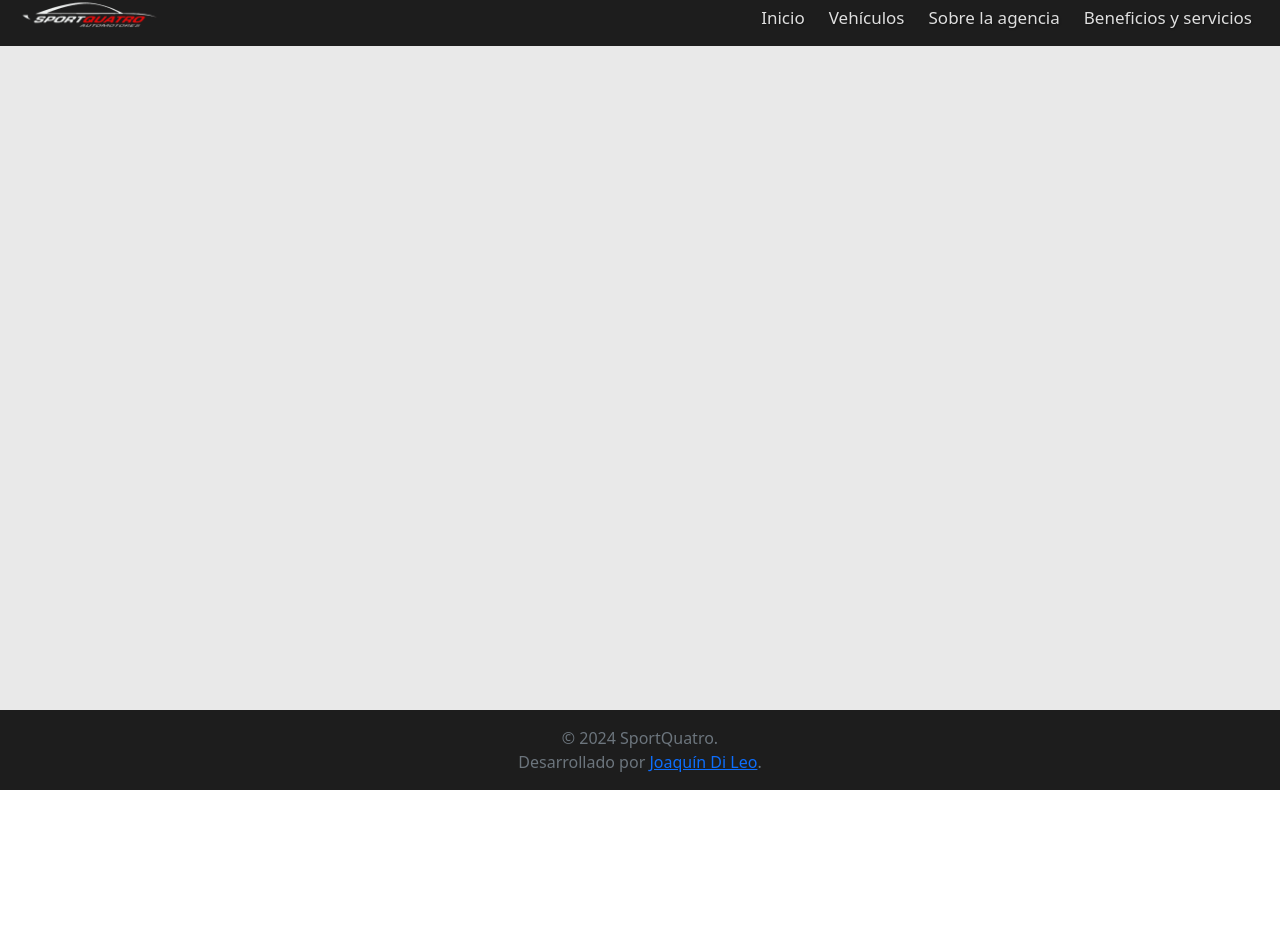
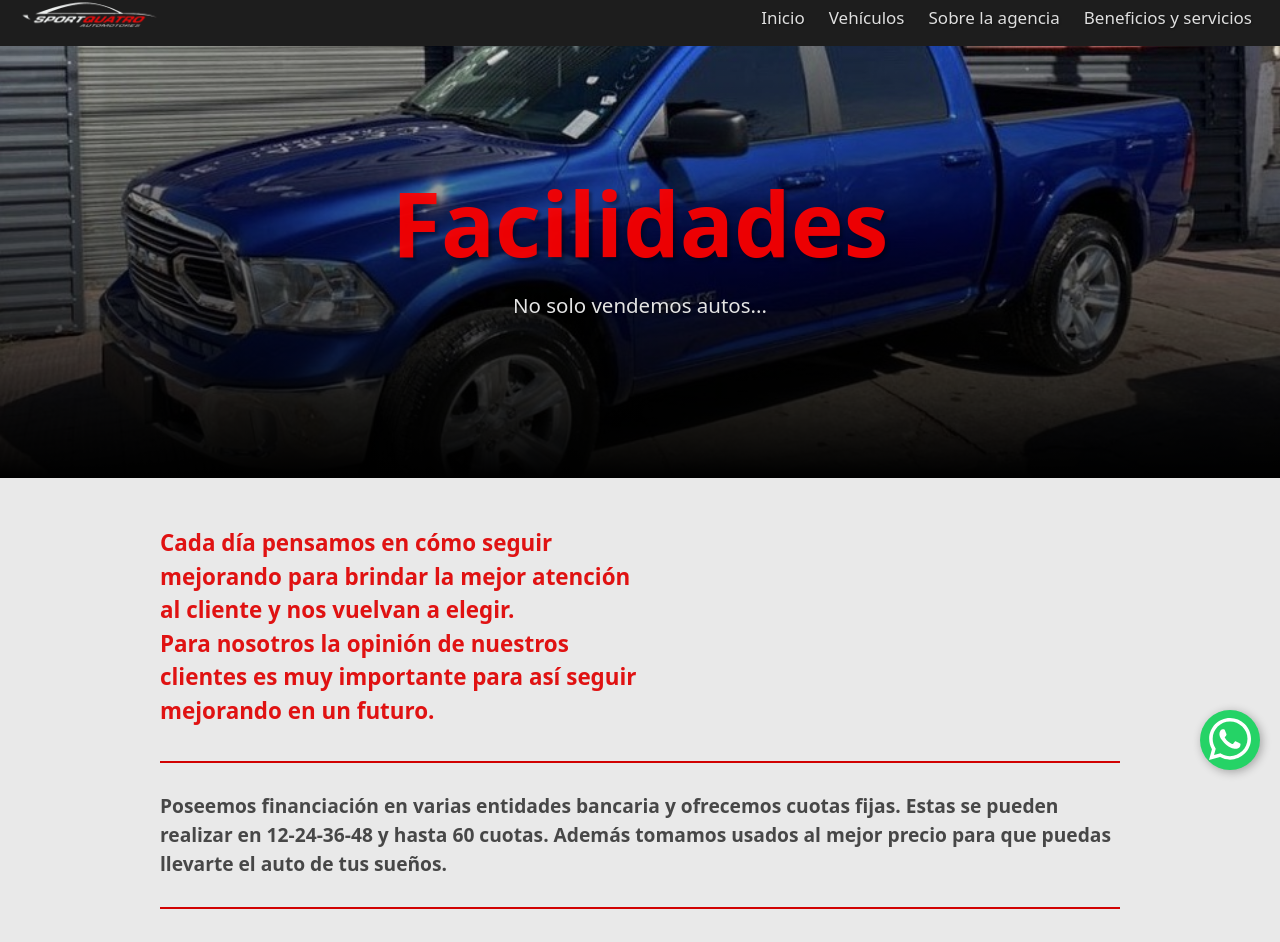
Before and after one commit to dileo24/SportQuatro, a React (Vite) app in the folder client/: page /beneficios in a window 1280 px wide. Shown: the part 10-952 px from the top of the page. Before the commit the page ends 800 px from the top, so only its background shows below. Built offline with nearby package versions, Linux system fonts and the light colour scheme; no server answers.

Commit message:
pantalla beneficios, botón wpp

```diff
--- a/client/package.json
+++ b/client/package.json
@@ -10,6 +10,9 @@
     "preview": "vite preview"
   },
   "dependencies": {
+    "@fortawesome/fontawesome-svg-core": "^6.7.2",
+    "@fortawesome/free-brands-svg-icons": "^6.7.2",
+    "@fortawesome/react-fontawesome": "^0.2.2",
     "axios": "^1.7.9",
     "bootstrap": "^5.3.3",
     "react": "^18.3.1",
--- a/client/src/App.jsx
+++ b/client/src/App.jsx
@@ -11,6 +11,7 @@ import PruebaContext from "./views/PruebaContext";
 import Catalogo from "./views/Catalogo/Catalogo";
 import Beneficios from "./views/Beneficios/Beneficios";
 import About from "./views/About/About";
+import Wpp from "./components/Wpp/Wpp";
 
 function App() {
 	return (
@@ -27,6 +28,7 @@ function App() {
 					<Route path="/pruebacontext" element={<PruebaContext />} />
 				</Routes>
 			</main>
+			<Wpp />
 			<Footer />
 		</div>
 	);
--- a/client/src/components/Novedades/Novedades.css
+++ b/client/src/components/Novedades/Novedades.css
@@ -1,8 +1,9 @@
 .nov-cards-container{
     display: flex;
     align-items: center;
-    justify-content: space-between;
+    justify-content: space-around;
     padding: 0 2rem;
+    margin-top: 2rem;
 }
 
 
--- /dev/null
+++ b/client/src/components/Wpp/Wpp.css
@@ -0,0 +1,22 @@
+.float {
+    position: fixed;
+    width: 60px;
+    height: 60px;
+    bottom: 20px;
+    right: 20px;
+    background-color: #25d366;
+    color: white;
+    border-radius: 50%;
+    display: flex;
+    align-items: center;
+    justify-content: center;
+    font-size: 24px;
+    box-shadow: 2px 2px 10px rgba(0, 0, 0, 0.3);
+    transition: background-color 0.3s ease, transform 0.3s ease;
+    padding-bottom: 2.5px;
+}
+
+.float:hover {
+    background-color: #128C7E;
+    transform: scale(1.1);
+}
--- /dev/null
+++ b/client/src/components/Wpp/Wpp.jsx
@@ -0,0 +1,12 @@
+import React from "react";
+import { FontAwesomeIcon } from "@fortawesome/react-fontawesome";
+import { faWhatsapp } from "@fortawesome/free-brands-svg-icons";
+import "./Wpp.css";
+
+export default function Wpp() {
+	return (
+		<a href="https://api.whatsapp.com/send?phone=3516863857" target="_blank" rel="noopener noreferrer" className="float">
+			<FontAwesomeIcon icon={faWhatsapp} size="2x" />
+		</a>
+	);
+}
--- a/client/src/views/Beneficios/Beneficios.css
+++ b/client/src/views/Beneficios/Beneficios.css
@@ -0,0 +1,105 @@
+.facilidades-container {
+	margin: 0;
+	padding: 0;
+	width: 100vw;
+	height: 60vh;
+	display: flex;
+	align-items: center;
+	justify-content: center;
+	margin-top: 0.5rem;
+	background-image: linear-gradient(to top, rgba(0, 0, 0, 1), rgba(0, 0, 0, 0)),
+		url("../../assets/hero_beneficios.jpeg");
+	background-size: cover;
+	background-repeat: no-repeat;
+}
+
+.texto {
+	width: 50%;
+	display: flex;
+	flex-direction: column;
+	justify-content: center;
+	align-items: center;
+	text-align: center;
+	padding: 2vw;
+}
+
+.texto1 {
+	color: rgba(255, 0, 0, 0.925);
+	font-size: 7vw;
+	text-shadow: 3px 3px 3px rgba(0, 0, 0, 0.329);
+	margin-bottom: 1vw;
+}
+
+.texto2 {
+	color: rgb(228, 228, 228);
+	font-size: 1.6vw;
+	text-shadow: 2px 2px 3px rgba(0, 0, 0, 0.329);
+}
+
+.text-container {
+	padding: 3rem 10rem;
+}
+
+.text1 {
+	padding-right: 30rem;
+	font-weight: bolder;
+	color: rgba(223, 0, 0, 0.925);
+	font-size: 1.75vw;
+	border-bottom: 2px solid rgb(209, 2, 2);
+}
+
+.text2 {
+	color: rgb(71, 71, 71);
+	font-size: 1.5vw;
+	font-weight: bold;
+	border-bottom: 2px solid rgb(209, 2, 2);
+}
+
+.nov-container {
+	padding: 0 5rem;
+}
+.texto3 {
+	font-size: 1.3vw;
+	text-shadow: 2px 2px 3px rgba(0, 0, 0, 0.329);
+	color: black;
+	margin: -1rem 0 3rem 0;
+}
+
+@media (max-width: 991px) {
+	.texto1 {
+		font-size: 11vw !important;
+		font-weight: bolder;
+	}
+
+	.texto2 {
+		font-size: 5vw;
+	}
+
+	.nov-container {
+		padding: 0 2rem;
+	}
+
+	.texto3 {
+		font-size: 5vw;
+		text-shadow: 2px 2px 3px rgba(0, 0, 0, 0.329);
+		color: black;
+		margin-bottom: 3rem;
+	}
+
+    .text-container {
+        padding: 1rem 3rem
+    }
+
+    .text1 {
+        padding: 0;
+        font-size: 5vw;
+    }
+
+    .text2 {
+        font-size: 5vw;
+    }
+
+    .text2final {
+        font-size: 5vw;
+    }
+}
--- a/client/src/views/Beneficios/Beneficios.jsx
+++ b/client/src/views/Beneficios/Beneficios.jsx
@@ -1,11 +1,58 @@
 import React from "react";
 import "./Beneficios.css";
+import Novedades from "../../components/Novedades/Novedades";
 
 export default function Beneficios() {
+	return (
+		<div className="">
+			<div className="facilidades-container">
+				<div className="texto">
+					<p className="texto1">Facilidades</p>
+					<p className="texto2">No solo vendemos autos...</p>
+				</div>
+			</div>
+			<div className="text-container">
+				<p className="text1">
+					Cada día pensamos en cómo seguir mejorando para brindar la mejor
+					atención al cliente y nos vuelvan a elegir.
+					<br />
+					Para nosotros la opinión de nuestros clientes es muy importante para
+					así seguir mejorando en un futuro.
+					<br />
+					<br />
+				</p>
 
-	return (
-		<div>
-			Beneficios
+				<p className="text2">
+					<br />
+					Poseemos financiación en varias entidades bancaria y ofrecemos cuotas
+					fijas. Estas se pueden realizar en 12-24-36-48 y hasta 60 cuotas.
+					Además tomamos usados al mejor precio para que puedas llevarte el auto
+					de tus sueños.
+					<br />
+					<br />
+				</p>
+				<p className="text2">
+					<br />
+					En caso de querer vender tu vehículo contamos con la mejor
+					consignación:
+					<br />• Venta asegurada plazo 60 días.
+					<br />
+					<br />• Te adelantamos el 10% o 20% según la unidad.
+					<br />
+					<br />• Transferencia inmediata al momento de la venta.
+					<br />
+					<br />• Alistaje del vehículo por cuenta de la agencia.
+					<br />
+					<br />• Alistaje de detalles a cuanta del titular.
+					<br /><br /><br />
+				</p>
+			</div>
+			<div className="nov-container">
+				<p className="texto1" style={{fontSize: "3vw"}}>Novedades</p>
+				<p className="texto3">¡Últimos ingresos!</p>
+
+				<Novedades />
+			</div>
 		</div>
 	);
 }
--- a/client/src/views/Home/Home.css
+++ b/client/src/views/Home/Home.css
@@ -1,4 +1,3 @@
-/* Contenedor principal */
 .hero-container {
 	margin: 0;
 	padding: 0;
@@ -107,20 +106,20 @@
 	transition: 0.5s;
 	letter-spacing: 1px;
 }
-button {
-	width: 12vw;
-	height: 100%;
-	letter-spacing: 1px;
-	font-size: 19px !important;
+.NavLink {
+	text-decoration: none;
+	font-size: 19px;
 	font-weight: 500;
 	background: #bd0101ab;
-	border-radius: 2.5px !important;
-	border: none !important;
+	border-radius: 2.5px;
 	color: #d8d8d8;
-	cursor: pointer;
+	padding: 0.6rem 0.9rem;
     transition: transform 0.2s ease-in-out;
+	display: flex;
+	align-items: center;
+	justify-content: center;
 }
-button:hover {
+.NavLink:hover {
     transform: scale(1.05);
 	border: none !important;
 
@@ -147,7 +146,7 @@ button:hover {
 		font-size: 5vw;
 	}
 
-	button{
+	.NavLink{
 		width: auto;
 	}
 
--- a/client/src/views/Home/Home.jsx
+++ b/client/src/views/Home/Home.jsx
@@ -1,7 +1,7 @@
 import React from "react";
 import "./Home.css";
-import imgHero from "../../assets/imgHero.jpg";
 import Novedades from "../../components/Novedades/Novedades";
+import { NavLink } from "react-router-dom";
 
 export default function Home() {
 	return (
@@ -21,7 +21,7 @@ export default function Home() {
 				</div>
 			</div>
 			<div className="button-container">
-				<button>VER CATÁLOGO</button>
+				<NavLink className="NavLink" to={`/catalogo`}>VER CATÁLOGO</NavLink>
 			</div>
 
 			<div className="nov-container">
--- a/client/src/views/Login/Login.css
+++ b/client/src/views/Login/Login.css
@@ -19,7 +19,6 @@ form {
 }
 
 .btn {
-	height: 3rem;
 	width: 100%;
 	margin-top: 10px;
 }
```
Also changed, not shown: client/src/assets/hero_beneficios.jpeg (added), 1 other file (tests, documents, lock files or other folders).
